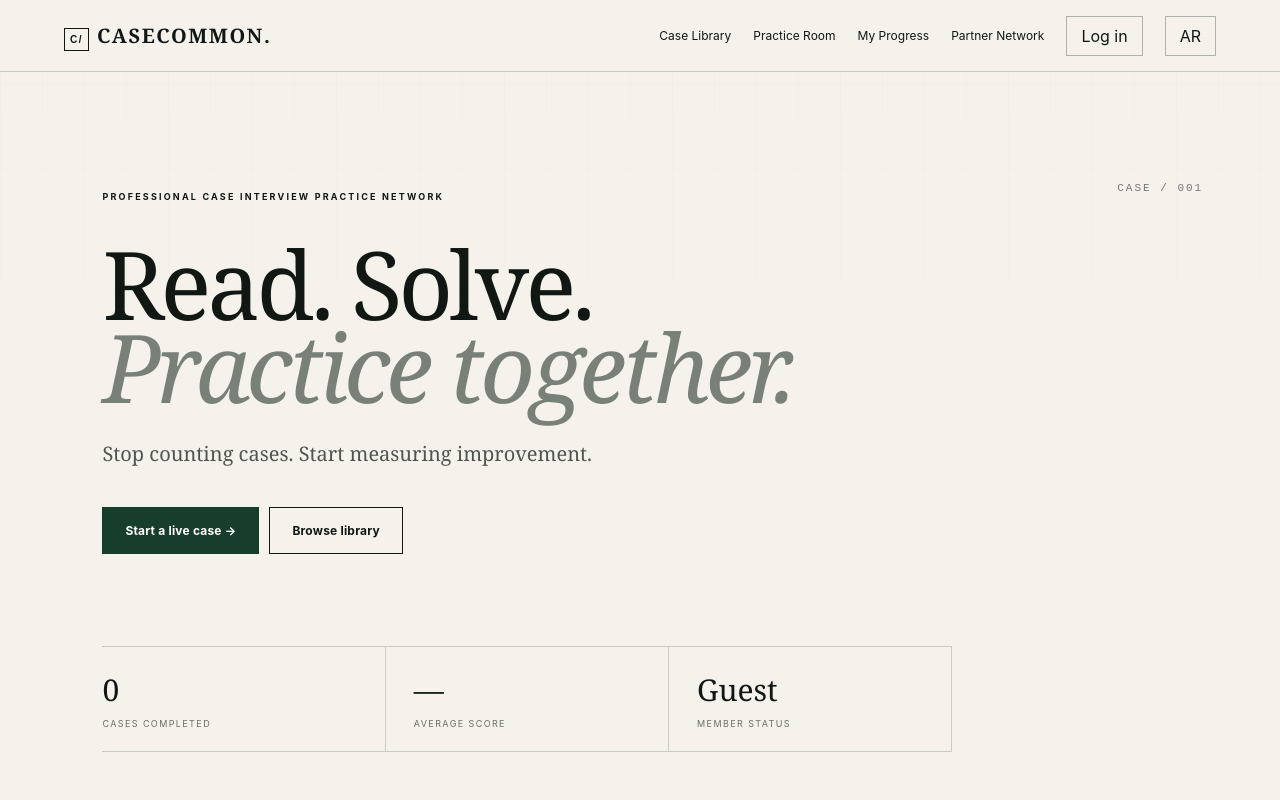
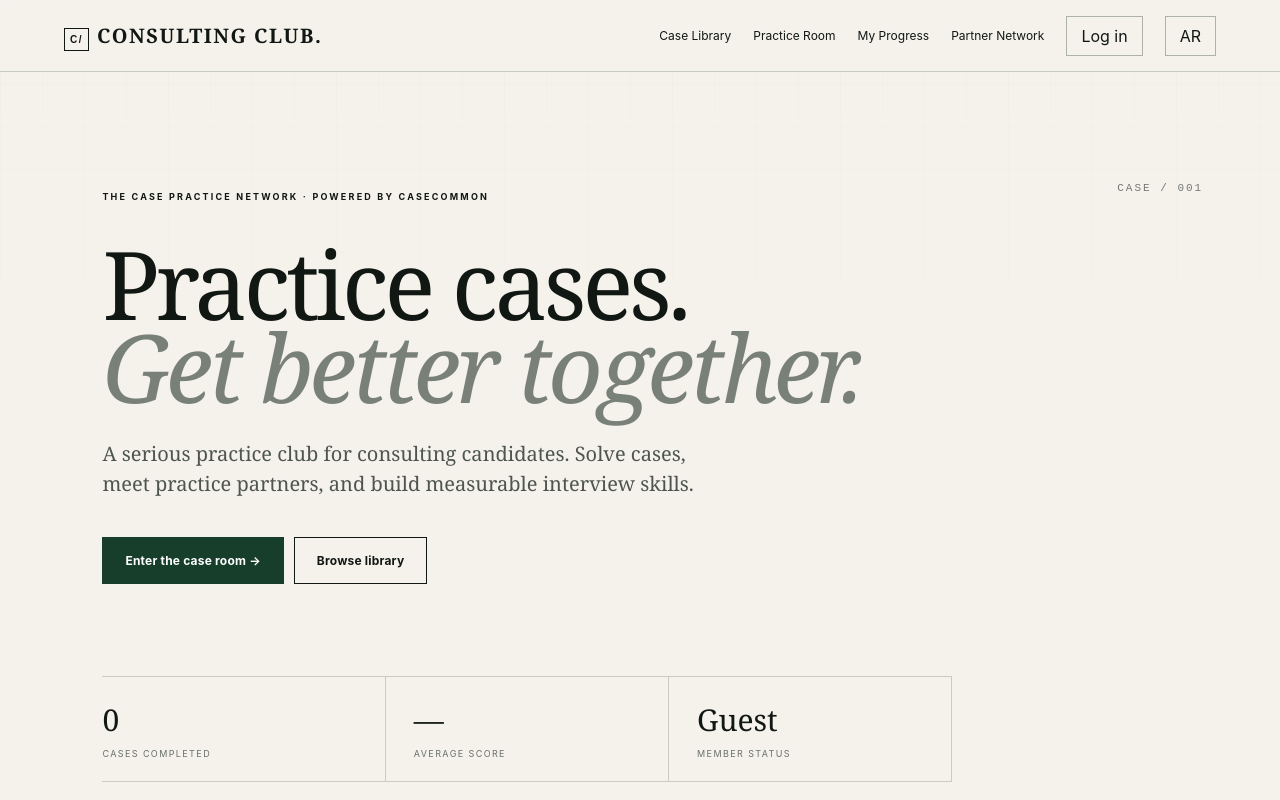
Before and after one commit to shroogenergy/Casemo, a website: page public/index.html in a window 1280 px wide. Shown: the top 800 px of the page. Drawn offline with nearby package versions, Linux system fonts and the light colour scheme.

Commit message:
Rebrand product shell as Consulting Club

```diff
--- a/public/index.html
+++ b/public/index.html
@@ -1,9 +1,9 @@
-<!doctype html><html lang="en"><head><meta charset="utf-8"><meta name="viewport" content="width=device-width,initial-scale=1"><title>CASECOMMON — Practice Room</title><link rel="stylesheet" href="/style.css"><script src="https://cdn.jsdelivr.net/npm/@supabase/supabase-js@2.57.4/dist/umd/supabase.min.js"></script></head><body>
-<nav><b>CASECOMMON.</b><div><a href="#cases">Case Library</a><a href="#room">Practice Room</a><a href="#profile">My Progress</a><a href="#network">Partner Network</a><button id="authBtn">Log in</button><button id="lang">AR</button></div></nav>
-<main><section class="hero"><span class="eyebrow">PROFESSIONAL CASE INTERVIEW PRACTICE NETWORK</span><h1>Read. Solve.<br><em>Practice together.</em></h1><p>Stop counting cases. Start measuring improvement.</p><div class="actions"><a class="primary" href="#room">Start a live case →</a><a class="secondary" href="#cases">Browse library</a></div><div class="stats"><div><b id="caseCount">0</b><span>Cases completed</span></div><div><b id="score">—</b><span>Average score</span></div><div><b id="memberState">Guest</b><span>Member status</span></div></div></section>
-<section id="account" class="account hidden"><small>MEMBER ACCOUNT</small><h2 id="accountTitle">Log in to CASECOMMON.</h2><div class="accountGrid"><form id="loginForm"><label>Email</label><input id="email" type="email" required autocomplete="email"><label>Password</label><input id="password" type="password" minlength="8" required autocomplete="current-password"><div class="accountActions"><button class="primaryBtn" type="submit">Log in</button><button type="button" id="signupBtn">Create account</button></div><p id="authMessage" class="note"></p></form><form id="profileForm" class="hidden"><label>Display name</label><input id="displayName" maxlength="60" required><label>University</label><select id="profileUni"></select><label>Target</label><select id="profileTarget"><option>MBB</option><option>Tier 2</option><option>Big 4 / Strategy</option><option>General consulting</option></select><label>Case level</label><select id="profileLevel"><option>Beginner</option><option>Intermediate</option><option>Advanced</option></select><button class="primaryBtn" type="submit">Save profile</button><button id="logoutBtn" type="button">Log out</button></form></div></section>
+<!doctype html><html lang="en"><head><meta charset="utf-8"><meta name="viewport" content="width=device-width,initial-scale=1"><title>CONSULTING CLUB — The Case Practice Network</title><link rel="stylesheet" href="/style.css"><script src="https://cdn.jsdelivr.net/npm/@supabase/supabase-js@2.57.4/dist/umd/supabase.min.js"></script></head><body>
+<nav><b>CONSULTING CLUB.</b><div><a href="#cases">Case Library</a><a href="#room">Practice Room</a><a href="#profile">My Progress</a><a href="#network">Partner Network</a><button id="authBtn">Log in</button><button id="lang">AR</button></div></nav>
+<main><section class="hero"><span class="eyebrow">THE CASE PRACTICE NETWORK · POWERED BY CASECOMMON</span><h1>Practice cases.<br><em>Get better together.</em></h1><p>A serious practice club for consulting candidates. Solve cases, meet practice partners, and build measurable interview skills.</p><div class="actions"><a class="primary" href="#room">Enter the case room →</a><a class="secondary" href="#cases">Browse library</a></div><div class="stats"><div><b id="caseCount">0</b><span>Cases completed</span></div><div><b id="score">—</b><span>Average score</span></div><div><b id="memberState">Guest</b><span>Member status</span></div></div></section>
+<section id="account" class="account hidden"><small>MEMBER ACCOUNT</small><h2 id="accountTitle">Join Consulting Club.</h2><div class="accountGrid"><form id="loginForm"><label>Email</label><input id="email" type="email" required autocomplete="email"><label>Password</label><input id="password" type="password" minlength="8" required autocomplete="current-password"><div class="accountActions"><button class="primaryBtn" type="submit">Log in</button><button type="button" id="signupBtn">Create account</button></div><p id="authMessage" class="note"></p></form><form id="profileForm" class="hidden"><label>Display name</label><input id="displayName" maxlength="60" required><label>University</label><select id="profileUni"></select><label>Target</label><select id="profileTarget"><option>MBB</option><option>Tier 2</option><option>Big 4 / Strategy</option><option>General consulting</option></select><label>Case level</label><select id="profileLevel"><option>Beginner</option><option>Intermediate</option><option>Advanced</option></select><button class="primaryBtn" type="submit">Save profile</button><button id="logoutBtn" type="button">Log out</button></form></div></section>
 <section id="room"><small>LIVE PRACTICE ROOM · CASE 001</small><h2>Desert Brew — Profitability</h2><div class="room"><aside><span class="pill">BEGINNER</span><h3>Client brief</h3><p>A Saudi coffee chain has grown revenue, but profit has fallen sharply. Diagnose the drivers and recommend what management should do next.</p><hr><b>Your objective</b><p>Diagnose the profit decline and develop a recommendation.</p><div class="timer"><span>CASE TIMER</span><strong id="clock">00:00</strong><button id="timerBtn">Start</button></div></aside><div class="workspace"><div class="steps"><button class="step active" data-step="1">01 Clarify</button><button class="step" data-step="2">02 Structure</button><button class="step" data-step="3">03 Analyze</button><button class="step" data-step="4">04 Synthesize</button></div><div id="prompt"></div><textarea id="answer" placeholder="Write your thinking here…"></textarea><div class="roomActions"><span id="saved">Sign in to sync your work</span><button class="primaryBtn" id="next">Save & continue →</button></div></div></div></section>
 <section id="cases"><small>CASE LIBRARY</small><h2>Choose your next room.</h2><div id="caseList"></div></section>
-<section id="profile"><small>PERFORMANCE SYSTEM</small><h2>Your case count is not your progress.</h2><div class="dashboard"><article><span>STRUCTURING</span><strong id="structScore">—</strong><p>MECE logic, issue trees, prioritization.</p></article><article><span>QUANTITATIVE</span><strong id="quantScore">—</strong><p>Mental math, exhibits, commercial interpretation.</p></article><article><span>SYNTHESIS</span><strong id="synthScore">—</strong><p>Insight → implication → recommendation.</p></article><article><span>COMMUNICATION</span><strong id="commScore">—</strong><p>Concise, top-down, interviewer-ready delivery.</p></article></div><p class="wide note">Complete practice rooms to build your skill profile. CASECOMMON measures competencies rather than rewarding empty volume.</p></section>
-<section id="network"><small>PARTNER NETWORK · BETA</small><h2>Practice with someone at your level.</h2><div class="match"><div><label>University</label><select id="uni"></select></div><div><label>Target</label><select id="target"><option>MBB</option><option>Tier 2</option><option>Big 4 / Strategy</option><option>General consulting</option></select></div><div><label>Case level</label><select id="level"><option>Beginner</option><option>Intermediate</option><option>Advanced</option></select></div><button class="primaryBtn" id="joinQueue">Join matching queue →</button></div><p id="matchMessage" class="note">Matching stays inside CASECOMMON; personal contact details are not displayed.</p></section></main>
-<footer><b>CASECOMMON.</b><span>Read. Solve. Practice together.</span><span>© 2026 CASECOMMON. All rights reserved.</span></footer><script src="/config.js"></script><script src="/app.js"></script></body></html>
+<section id="profile"><small>PERFORMANCE SYSTEM</small><h2>Your case count is not your progress.</h2><div class="dashboard"><article><span>STRUCTURING</span><strong id="structScore">—</strong><p>MECE logic, issue trees, prioritization.</p></article><article><span>QUANTITATIVE</span><strong id="quantScore">—</strong><p>Mental math, exhibits, commercial interpretation.</p></article><article><span>SYNTHESIS</span><strong id="synthScore">—</strong><p>Insight → implication → recommendation.</p></article><article><span>COMMUNICATION</span><strong id="commScore">—</strong><p>Concise, top-down, interviewer-ready delivery.</p></article></div><p class="wide note">Complete practice rooms to build your skill profile. Your Consulting Club skill profile measures competencies rather than rewarding empty case volume.</p></section>
+<section id="network"><small>PARTNER NETWORK · BETA</small><h2>Practice with someone at your level.</h2><div class="match"><div><label>University</label><select id="uni"></select></div><div><label>Target</label><select id="target"><option>MBB</option><option>Tier 2</option><option>Big 4 / Strategy</option><option>General consulting</option></select></div><div><label>Case level</label><select id="level"><option>Beginner</option><option>Intermediate</option><option>Advanced</option></select></div><button class="primaryBtn" id="joinQueue">Join matching queue →</button></div><p id="matchMessage" class="note">Matching stays inside Consulting Club; personal contact details are not displayed.</p></section></main>
+<section class="clubLoop"><small>THE CLUB LOOP</small><h2>Practice → Measure → Match → Improve → Repeat.</h2><p class="wide">CASECOMMON is the practice engine inside Consulting Club. Your cases, partner sessions and skill profile build one continuous record of improvement.</p></section><footer><b>CONSULTING CLUB.</b><span>Powered by CASECOMMON · The Case Practice Engine</span><span>© 2026 Consulting Club. All rights reserved.</span></footer><script src="/config.js"></script><script src="/app.js"></script></body></html>
```
